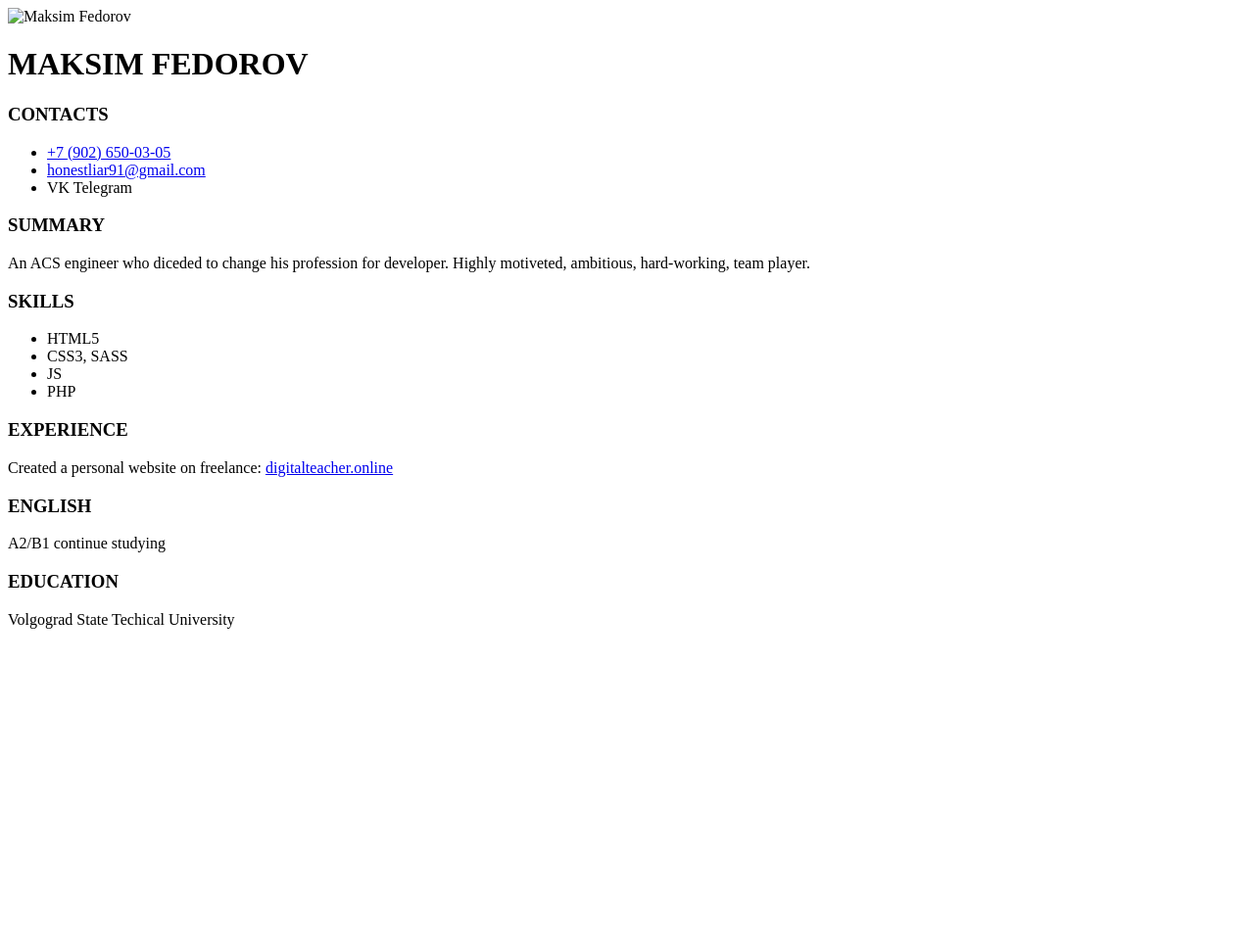
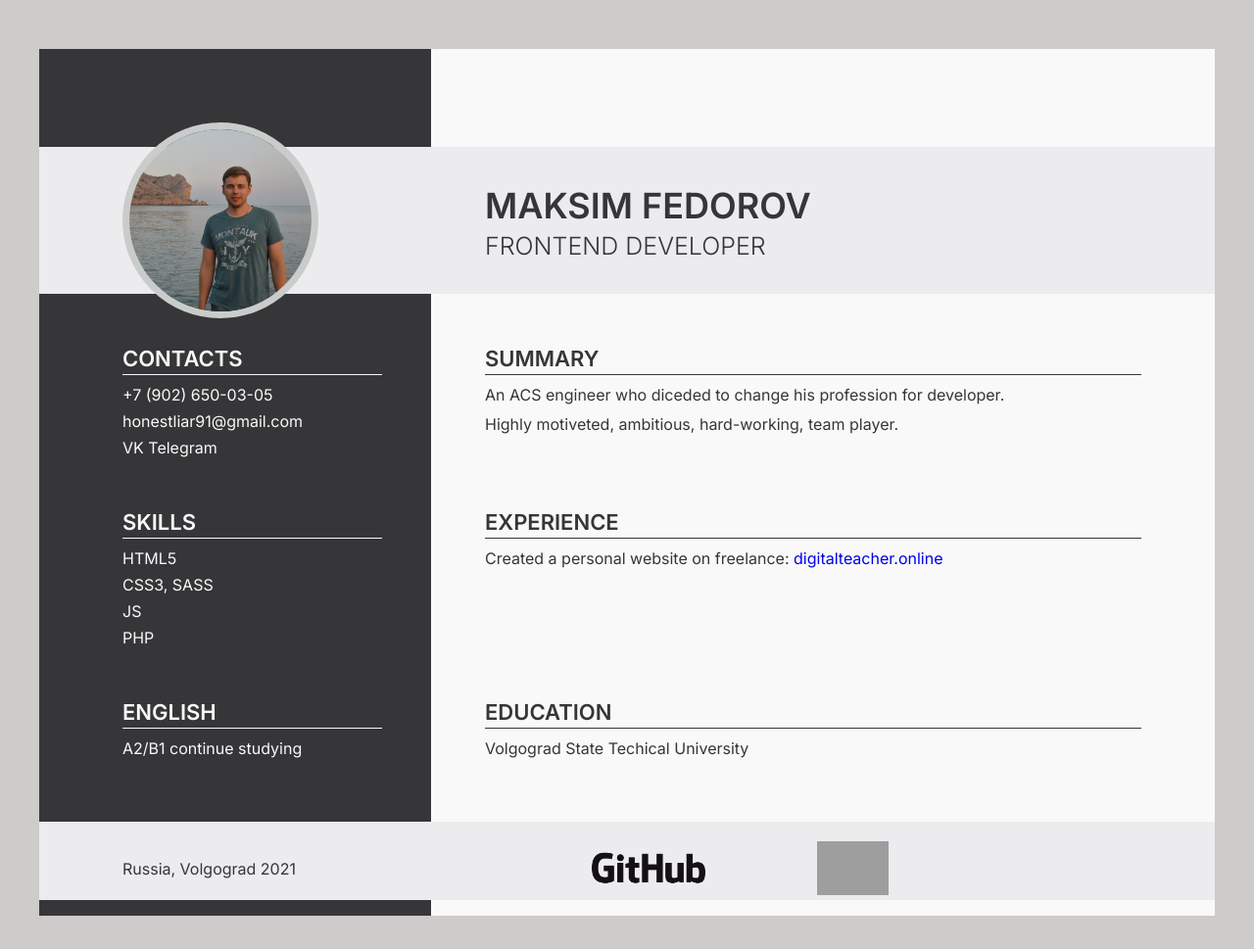
Before and after one commit to MaximFed91/rsschool-cv, a plain HTML site: page index.html in a window 1280 px wide. Shown: the whole page at 98% size. Before the commit the page ends 800 px from the top, so only its background shows below. Drawn offline with Linux system fonts and the light colour scheme; grey boxes are pictures that could not be loaded.

Commit message:
feat: add css and images

```diff
--- a/index.html
+++ b/index.html
@@ -6,19 +6,22 @@
     <meta http-equiv="X-UA-Compatible" content="IE=edge">
     <meta name="viewport" content="width=device-width, initial-scale=1.0">
     <title>Maksim Fedorov CV</title>
+    <link rel="preconnect" href="https://fonts.googleapis.com">
+    <link rel="preconnect" href="https://fonts.gstatic.com" crossorigin>
+    <link href="https://fonts.googleapis.com/css2?family=Inter:wght@300;400;600&display=swap" rel="stylesheet">
+    <link rel="stylesheet" href="style.css">
 </head>
 
 <body>
-
     <header class="header">
         <div class="container">
             <div class="header__inner">
                 <div class="black-container">
-                    <img class="img" src="" alt="Maksim Fedorov">
+                    <img class="img" src="photo.jpg" alt="Maksim Fedorov">
                 </div>
                 <div class="white-container">
                     <h1 class="name__title">MAKSIM FEDOROV</h1>
-                    <p class="name__prof"></p>
+                    <p class="name__prof">FRONTEND DEVELOPER</p>
                 </div>
             </div>
         </div>
@@ -33,14 +36,15 @@
                         </h3>
                         <ul class="contacts__list">
                             <li class="contacts__item">
-                                <a class="contacts__phone" href="tel:+79026500305">+7 (902) 650-03-05</a>
+                                <a class="contacts__link" href="tel:+79026500305">+7 (902) 650-03-05</a>
                             </li>
                             <li class="contacts__item">
-                                <a class="contacts__mail"
+                                <a class="contacts__link"
                                     href="mailto:honestliar91@gmail.com">honestliar91@gmail.com</a>
                             </li>
                             <li class="contacts__item">
-                                VK Telegram
+                                <a class="contacts__link" href="https://vk.com/honestliar">VK</a> <a
+                                    class="contacts__link " href="https://t.me/Maksim_hl">Telegram</a>
                             </li>
                         </ul>
                     </div>
@@ -52,6 +56,8 @@
                         </h3>
                         <p class="block__text">
                             An ACS engineer who diceded to change his profession for developer.
+                        </p>
+                        <p class="block__text">
 
                             Highly motiveted, ambitious, hard-working, team player.
                         </p>
@@ -80,7 +86,8 @@
                             EXPERIENCE
                         </h3>
                         <p class="block__text">
-                            Created a personal website on freelance: <a href="https://digitalteacher.online" class="experience__link"> digitalteacher.online</a>
+                            Created a personal website on freelance: <a href="https://digitalteacher.online"
+                                class="experience__link"> digitalteacher.online</a>
                         </p>
                     </div>
                 </div>
@@ -112,10 +119,22 @@
         </section>
     </main>
     <div class="container">
-        <div class="black-container black-container--background"></div>
-        <div class="white-container white-container--background"></div>
+        <div class="black-container--background"></div>
+        <div class="white-container--background"></div>
     </div>
-
+    <footer class="footer">
+        <div class="container">
+            <div class="footer__inner">
+                <div class="black-container">
+                    <p class="footer__text"> Russia, Volgograd 2021</p>
+                </div>
+                <div class="white-container">
+                    <a href="https://github.com/MaximFed91" class="footer__link"><img src="GitHub_Logo.png" alt="GitHub" class="img__git"></a>
+                    <a href="https://rs.school/js/"  class="footer__link"><img src="https://rs.school/images/rs_school_js.svg" alt="RS School" class="img__rss"> </a>
+                </div>
+            </div>
+        </div>
+    </footer>
 </body>
 
 </html>
--- /dev/null
+++ b/style.css
@@ -0,0 +1,125 @@
+* {
+    box-sizing: border-box;
+    margin: 0;
+    padding: 0;
+}
+
+a {
+    text-decoration: none;
+}
+li {
+    list-style-type: none;
+}
+
+body {
+    font-family: 'Inter', sans-serif;
+    font-weight: 400;
+    position: relative;
+    background-color: #cdccca;
+    color: #363638;
+    margin-bottom: 50px;
+}
+
+.container {
+    max-width: 1200px;
+    margin: 50px auto 20px;
+    display: flex;
+}
+
+.black-container {
+    width: 400px;
+    padding: 0 50px 0 85px;
+    color: #f9f9f9;
+}
+
+.white-container {
+    width: 800px;
+    padding: 0 75px 0 55px;
+}
+
+.black-container--background, .white-container--background {
+    top: 0;
+    position: absolute;
+    height: 885px;
+    z-index: -1;
+}
+
+.black-container--background {
+    background-color: #363638;
+    width: 400px;
+}
+
+.white-container--background {
+    background-color: #f9f9f9;
+    width: 800px;
+    margin-left: 400px;
+}
+
+.header__inner {
+    margin-top: 100px;
+    display: flex;
+    height: 150px;
+    background-color: #ececee;
+}
+
+.img {
+    position: absolute;
+    top: 75px;
+    width: 200px;
+    height: 200px;
+    border-radius: 50%;
+    border: 7px solid #cacccb;
+    object-fit: cover;
+}
+
+.name__title {
+    margin-top: 40px;
+    font-weight: 600;
+    font-size: 36px;
+    line-height: 40px;
+}
+
+.name__prof {
+    font-weight: 300;
+    font-size: 25px;
+    margin-top: 6px;
+}
+.block__title{
+    font-weight: 600;
+    font-size: 22px;
+    line-height: 32px;
+    margin-bottom: 10px;
+    border-bottom: 1px solid;
+}
+
+p + p {
+    margin-top: 10px;
+}
+li + li {
+    margin-top: 7px;
+}
+.contacts__link {
+    color: #f9f9f9;
+}
+
+.footer__inner {
+    background-color: #ececee;
+    display: flex;
+    height: 80px;
+    margin-top: -35px;
+}
+.footer__text {
+    color: #363638;
+    margin-top: 38px;
+}
+.img__git {
+    height: 55px;
+    margin-top: 20px;
+}
+.img__rss{
+    height: 55px;
+    margin-top: 20px;
+}
+.footer__link {
+    margin-left: 100px;
+}
```
Also changed, not shown: GitHub_Logo.png (added), photo.jpg (added), 1 other file. Lines whose indentation alone changed are shown as unchanged.
